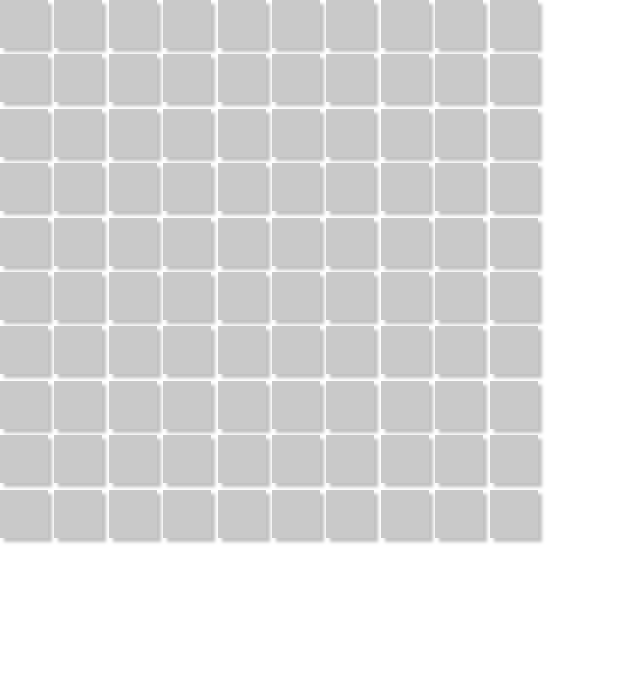
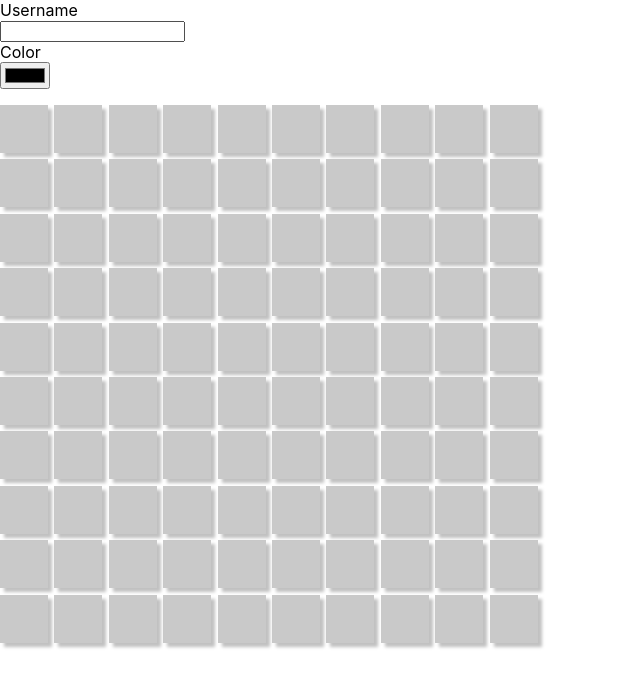
Before and after one commit to Yobuligo/battleships-fullstack.react, a React (Create React App) app in the folder frontend/: page / in a window 1280 px wide. Shown: the top 686 px of the page, without its empty margins (0-640 px from the left). Built offline with nearby package versions, Linux system fonts and the light colour scheme.

Commit message:
Introduce MainPage

```diff
--- a/frontend/src/App.tsx
+++ b/frontend/src/App.tsx
@@ -1,10 +1,10 @@
 import "./App.css";
-import { Field } from "./components/field/Field";
+import { MainPage } from "./pages/MainPage";
 
 function App() {
   return (
     <>
-      <Field numberElementsX={10} numberElementsY={10} />
+      <MainPage />
     </>
   );
 }
--- a/frontend/src/components/labeledInput/LabeledInput.tsx
+++ b/frontend/src/components/labeledInput/LabeledInput.tsx
@@ -3,7 +3,7 @@ import { ILabeledInputProps } from "./ILabeledInputProps";
 
 export const LabeledInput: React.FC<ILabeledInputProps> = (props) => {
   const inputId = useId();
-  const [value, setValue] = useState(props.initialValue);
+  const [value, setValue] = useState(props.initialValue ?? "");
 
   const onChange = (event: React.ChangeEvent<HTMLInputElement>) => {
     setValue(event.target.value);
--- /dev/null
+++ b/frontend/src/pages/MainPage.module.css
@@ -0,0 +1,3 @@
+.mainPageUser {
+  margin-bottom: 1rem;
+}
--- /dev/null
+++ b/frontend/src/pages/MainPage.tsx
@@ -0,0 +1,14 @@
+import { Field } from "../components/field/Field";
+import { User } from "../features/user/User";
+import styles from "./MainPage.module.css";
+
+export const MainPage: React.FC = () => {
+  return (
+    <>
+      <div className={styles.mainPageUser}>
+        <User />
+      </div>
+      <Field numberElementsX={10} numberElementsY={10} />
+    </>
+  );
+};
```
